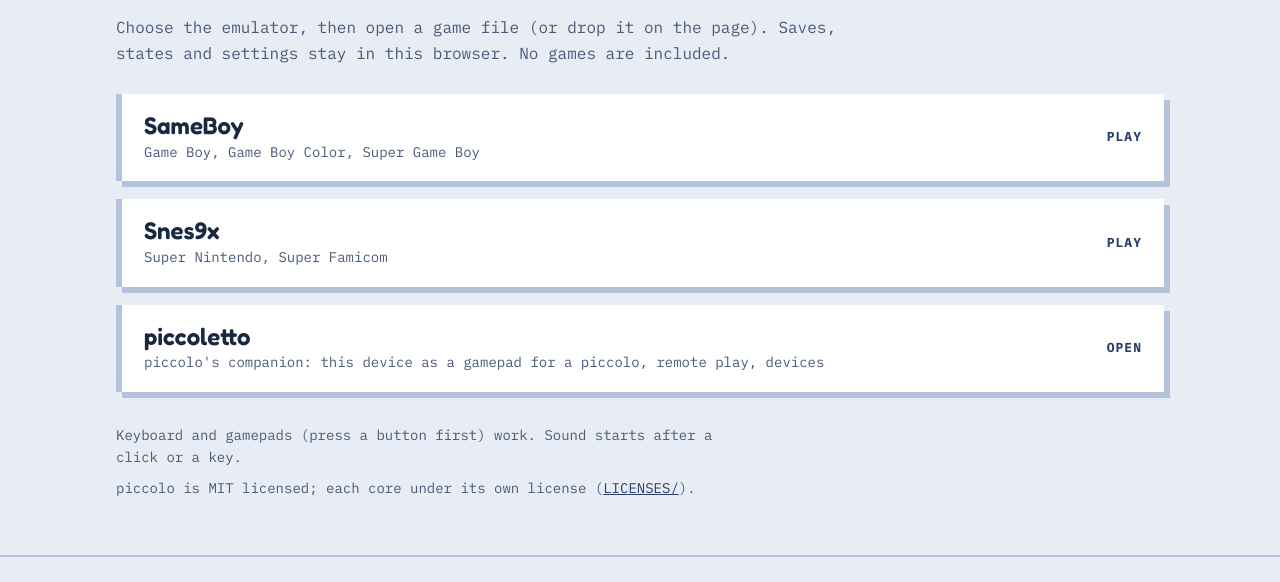
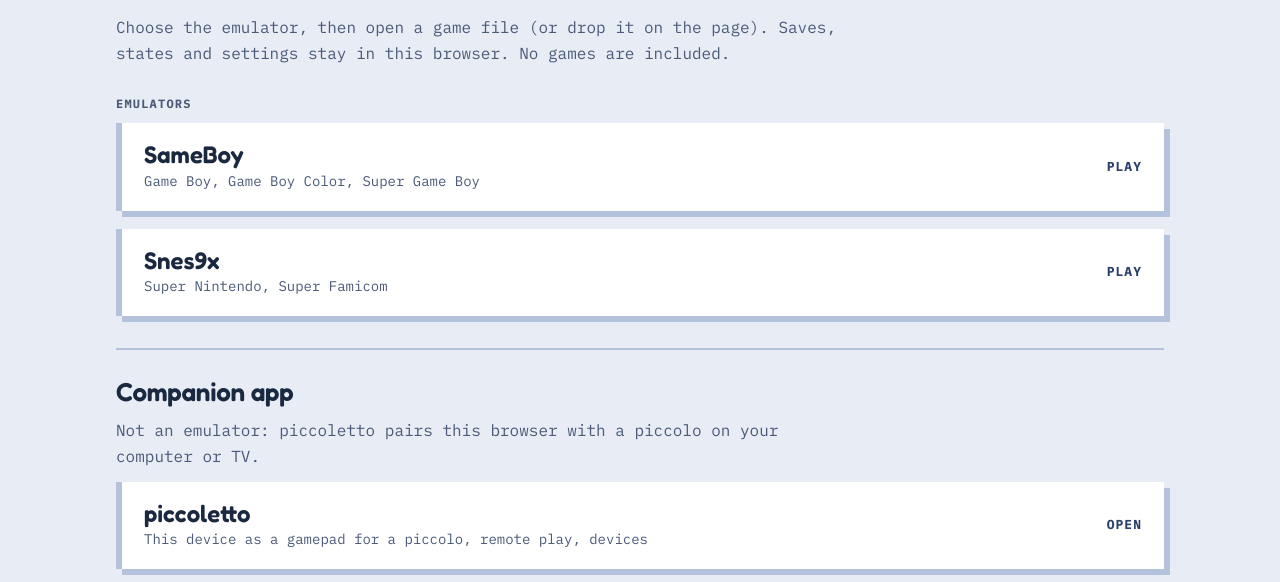
Before and after one commit to multitap-org/piccolo-site, a plain HTML site: page play/index.html in a window 1280 px wide. Shown: the part 147-729 px from the top of the page. Drawn offline with Linux system fonts and the light colour scheme.

Commit message:
play/: piccoletto apart from the emulators (its own Companion app block)
Andrés: piccoletto isn't a core, so it leaves the emulator list. The same
change has to land in piccolo's web/page/index.html or the next play/ copy
undoes it (handed to piccolo-wasm).

Co-Authored-By: Claude Opus 5.5 <noreply@anthropic.com>

```diff
--- a/play/index.html
+++ b/play/index.html
@@ -21,6 +21,10 @@
   a.core b { display: block; font: 600 24px/1.2 var(--font-heading); }
   a.core span { display: block; color: var(--muted); font-size: 14px; }
   a.core .go { margin-left: auto; font-weight: 700; font-size: 13px; letter-spacing: 0.08em; text-transform: uppercase; color: var(--heading-accent); white-space: nowrap; }
+  /* piccoletto isn't an emulator: its own block below the cores. */
+  .companion { display: grid; gap: 12px; margin: 8px 0 32px; padding-top: 28px; border-top: 2px solid var(--shadow); }
+  .companion h2 { margin: 0; font-size: 26px; text-shadow: none; }
+  .companion p { margin: 0; max-width: 46em; color: var(--muted); }
   .notes { color: var(--muted); font-size: 14px; max-width: 46em; }
   .notes p { margin: 0 0 8px; }
   #drop-hint { background: var(--accent); color: var(--on-accent); padding: 10px 14px; font-weight: 700; }
@@ -48,11 +52,16 @@
   <h1>Play in the browser<span class="channel" id="channel" hidden>DEV d82b76a</span></h1>
   <p class="intro">Choose the emulator, then open a game file (or drop it on the page). Saves, states and settings stay
   in this browser. No games are included.</p>
+  <p class="label">Emulators</p>
   <div class="cores">
     <a class="core panel" href="sameboy/"><div><b>SameBoy</b><span>Game Boy, Game Boy Color, Super Game Boy</span></div><span class="go">Play</span></a>
     <a class="core panel" href="snes9x/"><div><b>Snes9x</b><span>Super Nintendo, Super Famicom</span></div><span class="go">Play</span></a>
-    <a class="core panel" id="piccoletto" href="piccoletto/" hidden><div><b>piccoletto</b><span>piccolo's companion: this device as a gamepad for a piccolo, remote play, devices</span></div><span class="go">Open</span></a>
   </div>
+  <section class="companion" id="piccoletto" hidden>
+    <h2>Companion app</h2>
+    <p>Not an emulator: piccoletto pairs this browser with a piccolo on your computer or TV.</p>
+    <a class="core panel" href="piccoletto/"><div><b>piccoletto</b><span>This device as a gamepad for a piccolo, remote play, devices</span></div><span class="go">Open</span></a>
+  </section>
   <p id="drop-hint" hidden>Choose the emulator first, then drop the game on its page.</p>
   <div class="notes">
     <p>Keyboard and gamepads (press a button first) work. Sound starts after a click or a key.</p>
```
